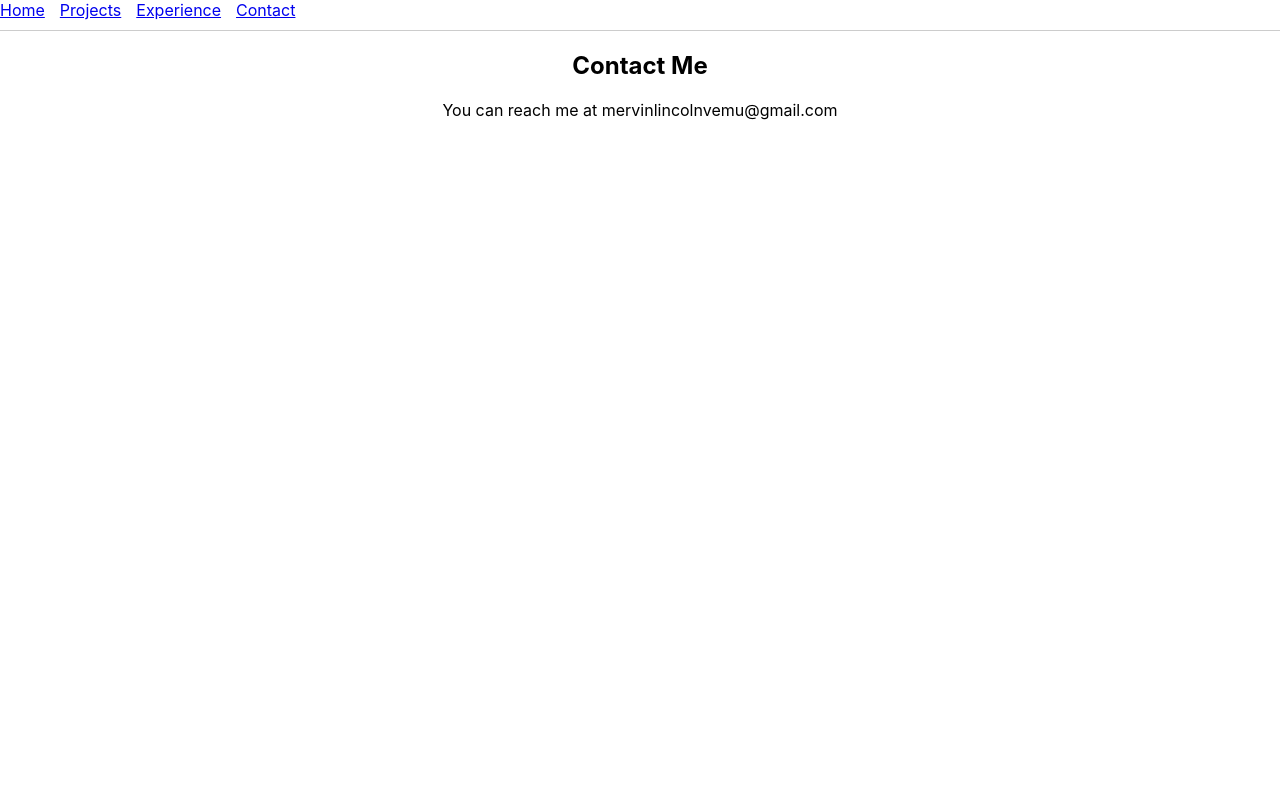
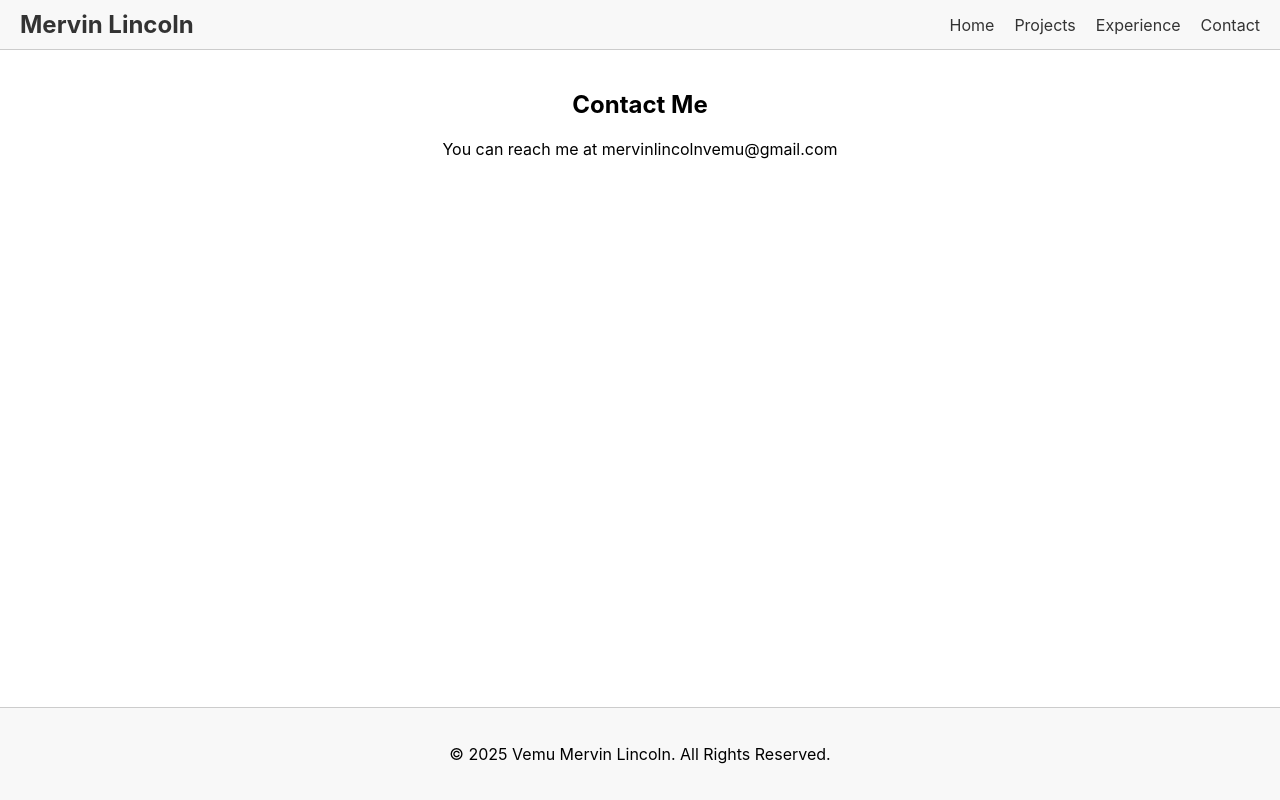
Before and after one commit to lincoln-zessta/lincolns-portfolio, a React (Create React App) app: page /contact in a window 1280 px wide. Built offline with nearby package versions, Linux system fonts and the light colour scheme.

Commit message:
Successfully display projects; fix imports and syntax

```diff
--- a/src/App.js
+++ b/src/App.js
@@ -1,9 +1,11 @@
 // src/App.js
 import React from 'react';
-import { BrowserRouter as Router, Routes, Route, Link } from 'react-router-dom';
+import { BrowserRouter as Router, Routes, Route } from 'react-router-dom';
 import './App.css';
 
-// Import your page components
+import Navbar from './components/Layout/Navbar';
+import Footer from './components/Layout/Footer'; // Import the Footer component
+
 import HomePage from './components/Pages/HomePage';
 import ProjectsPage from './components/Pages/ProjectsPage';
 import ExperiencePage from './components/Pages/ExperiencePage';
@@ -12,23 +14,19 @@ import ContactPage from './components/Pages/ContactPage';
 function App() {
   return (
     <Router>
-      <div className="App">
-        <nav style={{ marginBottom: '20px', paddingBottom: '10px', borderBottom: '1px solid #ccc' }}>
-          <ul style={{ listStyle: 'none', padding: 0, margin: 0, display: 'flex', gap: '15px' }}>
-            <li><Link to="/">Home</Link></li>
-            <li><Link to="/projects">Projects</Link></li>
-            <li><Link to="/experience">Experience</Link></li>
-            <li><Link to="/contact">Contact</Link></li>
-          </ul>
-        </nav>
+      <div className="App" style={{ display: 'flex', flexDirection: 'column', minHeight: '100vh' }}> {/* Added styles for sticky footer effect */}
+        <Navbar />
 
-        {/* Define the routes for your pages */}
+        <main style={{ padding: '20px', flexGrow: 1 }}> {/* Added flexGrow: 1 */}
           <Routes>
             <Route path="/" element={<HomePage />} />
             <Route path="/projects" element={<ProjectsPage />} />
             <Route path="/experience" element={<ExperiencePage />} />
             <Route path="/contact" element={<ContactPage />} />
           </Routes>
+        </main>
+
+        <Footer /> {/* Use the Footer component here */}
       </div>
     </Router>
   );
--- a/src/components/Layout/Footer.js
+++ b/src/components/Layout/Footer.js
@@ -0,0 +1,29 @@
+// src/components/Layout/Footer.js
+import React from 'react';
+// You might want to add a CSS file for the Footer later
+// import './Footer.css';
+
+const Footer = () => {
+  const currentYear = new Date().getFullYear(); // Get the current year
+
+  return (
+    <footer style={{
+      textAlign: 'center',
+      padding: '20px',
+      borderTop: '1px solid #ccc',
+      marginTop: '40px', // Add some space above the footer
+      backgroundColor: '#f8f8f8' // Consistent with the navbar example
+    }}>
+      <p>&copy; {currentYear} Vemu Mervin Lincoln. All Rights Reserved.</p>
+      {/* You can add links to your social profiles here too if you like */}
+      {/* For example:
+      <div>
+        <a href="https://github.com/Mervin769" target="_blank" rel="noopener noreferrer" style={{margin: '0 10px'}}>GitHub</a>
+        <a href="https://www.linkedin.com/in/mervinlincolnvemu" target="_blank" rel="noopener noreferrer" style={{margin: '0 10px'}}>LinkedIn</a>
+      </div>
+      */}
+    </footer>
+  );
+};
+
+export default Footer;
--- a/src/components/Layout/Navbar.js
+++ b/src/components/Layout/Navbar.js
@@ -0,0 +1,34 @@
+// src/components/Layout/Navbar.js
+import React from 'react';
+import { Link } from 'react-router-dom';
+// You might want to add a CSS file for the Navbar later
+// import './Navbar.css';
+
+const Navbar = () => {
+  return (
+    <nav style={{
+      padding: '10px 20px',
+      borderBottom: '1px solid #ccc',
+      backgroundColor: '#f8f8f8', // A light background for the navbar
+      display: 'flex',
+      justifyContent: 'space-between', // Example: to space out logo and links
+      alignItems: 'center'
+    }}>
+      <div className="logo">
+        {/* You can put your name or a logo here */}
+        <Link to="/" style={{ textDecoration: 'none', color: '#333', fontWeight: 'bold', fontSize: '1.5em' }}>
+          Mervin Lincoln
+        </Link>
+      </div>
+      <ul style={{ listStyle: 'none', padding: 0, margin: 0, display: 'flex', gap: '20px' }}>
+        <li><Link to="/" style={{ textDecoration: 'none', color: '#333' }}>Home</Link></li>
+        <li><Link to="/projects" style={{ textDecoration: 'none', color: '#333' }}>Projects</Link></li>
+        <li><Link to="/experience" style={{ textDecoration: 'none', color: '#333' }}>Experience</Link></li>
+        {/* Add links for Skills, Certifications later if you want them in the main nav */}
+        <li><Link to="/contact" style={{ textDecoration: 'none', color: '#333' }}>Contact</Link></li>
+      </ul>
+    </nav>
+  );
+};
+
+export default Navbar;
--- a/src/components/Pages/ProjectsPage.js
+++ b/src/components/Pages/ProjectsPage.js
@@ -0,0 +1,7 @@
+// src/components/Pages/ProjectsPage.js
+import React from 'react';
+const ProjectsPage = () => {
+  //console.log('Testing testData.js again:', testMessage);//
+  return <div>Testing... Check console.</div>;
+};
+export default ProjectsPage;
```
Also changed, not shown: src/components/UI/ProjectCard.js (+41 -0 lines), src/data/ProjectData.js (+13 -7 lines), 1 other file (tests, documents, lock files or other folders). Lines whose indentation alone changed are shown as unchanged.
